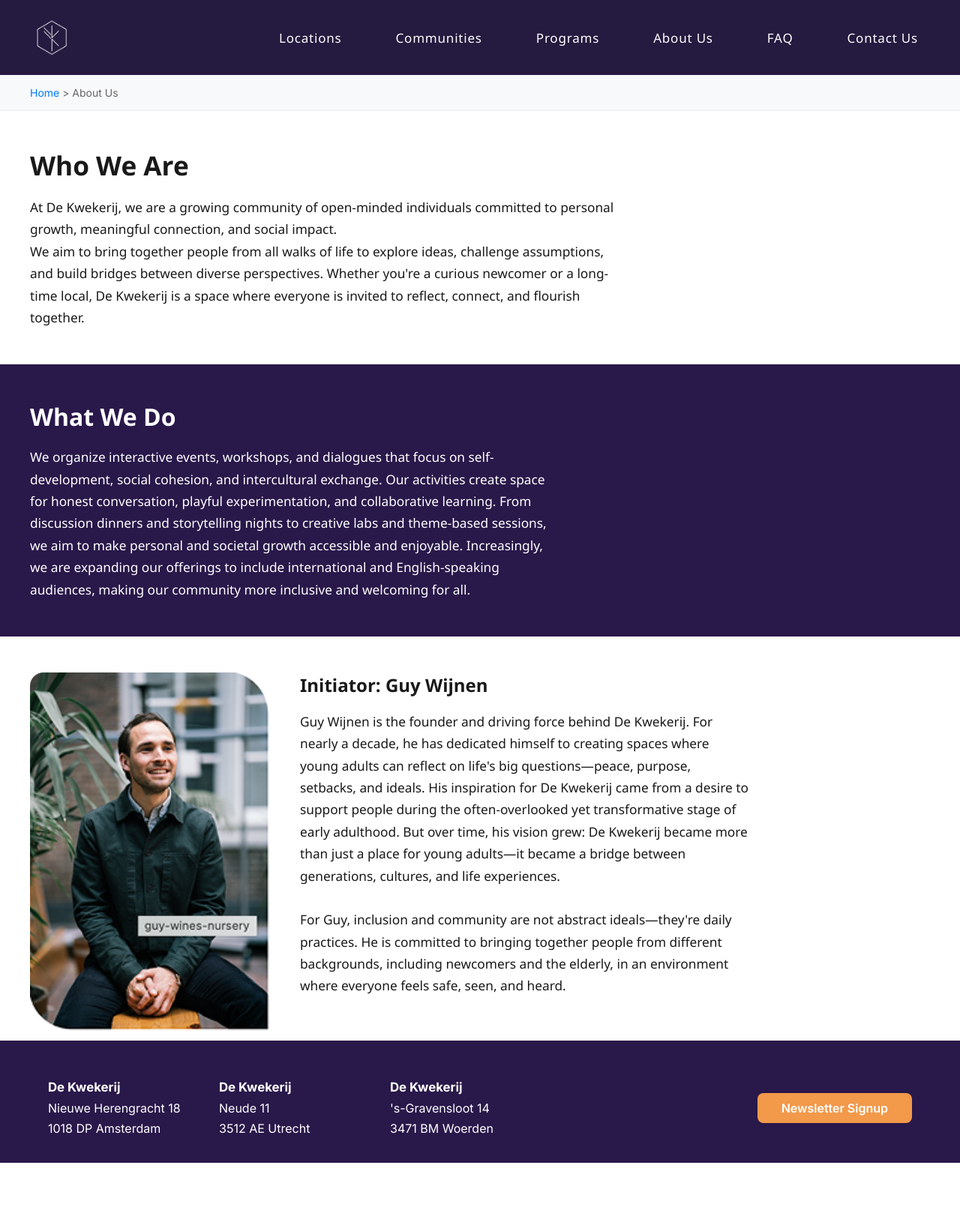
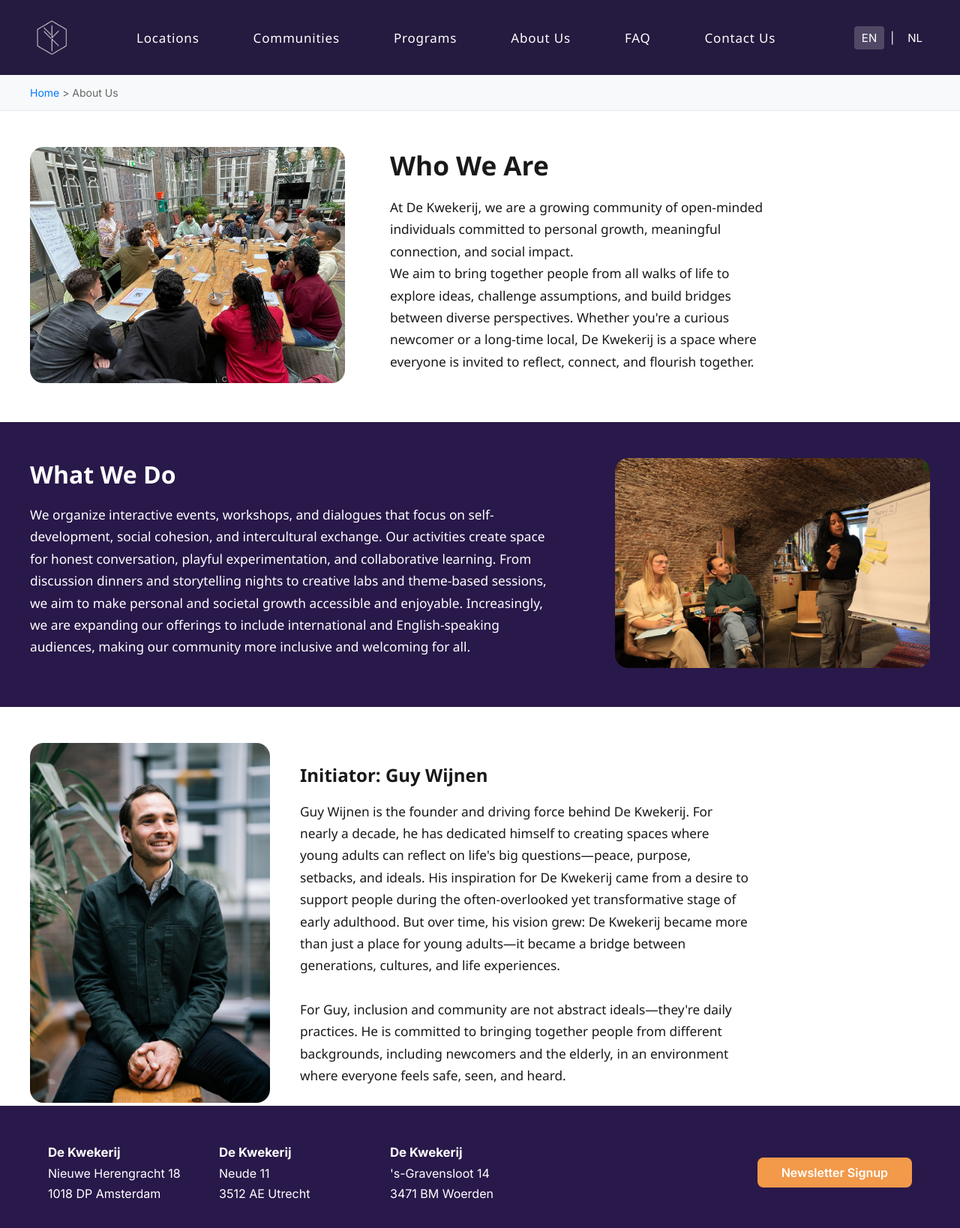
Before and after one commit to Van1shing/Project_3_Kwekerij, a Flask app: page /about in a window 1280 px wide. Shown: the whole page at 75% size. Before the commit the page ends 1551 px from the top, so only its background shows below. Run offline with Flask 3, Linux system fonts and the light colour scheme.

Commit message:
update_v1

```diff
--- a/static/css/styles.css
+++ b/static/css/styles.css
@@ -1223,3 +1223,35 @@
     line-height: 1.7;
   }
 }
+
+/* Language Switcher */
+.language-switcher {
+    display: flex;
+    align-items: center;
+    gap: 8px;
+    margin-left: 20px;
+}
+
+.language-switcher a {
+    color: white;
+    text-decoration: none;
+    font-size: 15px;
+    font-weight: 500;
+    padding: 6px 10px;
+    border-radius: 4px;
+    transition: all 0.3s ease;
+}
+
+.language-switcher a:hover {
+    background-color: rgba(255, 255, 255, 0.1);
+}
+
+.language-switcher a.active {
+    background-color: rgba(255, 255, 255, 0.2);
+}
+
+.language-switcher .divider {
+    color: white;
+    font-size: 15px;
+    font-weight: 500;
+}
--- a/templates/about.html
+++ b/templates/about.html
@@ -38,6 +38,11 @@
                 <li><a href="{{ url_for('contact') }}">Contact Us</a></li>
             </ul>
         </nav>
+        <div class="language-switcher">
+            <a href="#" class="active">EN</a>
+            <span class="divider">|</span>
+            <a href="#">NL</a>
+        </div>
     </header>
 
     <!-- Breadcrumb Navigation -->
@@ -48,25 +53,33 @@
     <!-- Main Content Section -->
     <main>
         <div class="about-section">
-            <section style="max-width: 1200px; margin: 48px auto 0 auto; padding: 0 24px;">
-                <h1 style="font-size: 2.2rem; font-weight: 700; color: #191919; margin-bottom: 18px;">Who We Are</h1>
-                <p style="font-size: 1.08rem; color: #191919; max-width: 800px; line-height: 1.7; margin-bottom: 0;">
-                    At De Kwekerij, we are a growing community of open-minded individuals committed to personal growth, meaningful connection, and social impact.<br>
-                    We aim to bring together people from all walks of life to explore ideas, challenge assumptions, and build bridges between diverse perspectives. Whether you're a curious newcomer or a long-time local, De Kwekerij is a space where everyone is invited to reflect, connect, and flourish together.
-                </p>
+            <section style="max-width: 1200px; margin: 48px auto 0 auto; padding: 0 24px; display: flex; flex-wrap: wrap; align-items: flex-start; gap: 40px;">
+                <div style="flex: 0 0 420px; max-width: 440px; align-self: flex-start;">
+                    <img src="{{ url_for('static', filename='images/about_us_2.jpg') }}" alt="About Us Image" style="width: 100%; border-radius: 18px; object-fit: cover;">
+                </div>
+                <div style="flex: 1 1 340px; min-width: 320px; max-width: 500px; margin-left: 20px;">
+                    <h1 style="font-size: 2.2rem; font-weight: 700; color: #191919; margin-bottom: 18px;">Who We Are</h1>
+                    <p style="font-size: 1.08rem; color: #191919; max-width: 800px; line-height: 1.7; margin-bottom: 0;">
+                        At De Kwekerij, we are a growing community of open-minded individuals committed to personal growth, meaningful connection, and social impact.<br>
+                        We aim to bring together people from all walks of life to explore ideas, challenge assumptions, and build bridges between diverse perspectives. Whether you're a curious newcomer or a long-time local, De Kwekerij is a space where everyone is invited to reflect, connect, and flourish together.
+                    </p>
+                </div>
             </section>
             <section style="background: #29184A; margin: 48px 0 0 0; padding: 48px 0; width: 100%;">
-                <div style="max-width: 1200px; margin: 0 auto; display: flex; flex-direction: row; align-items: flex-start; padding: 0 24px;">
+                <div style="max-width: 1200px; margin: 0 auto; display: flex; flex-direction: row; align-items: flex-start; padding: 0 24px; gap: 40px;">
                     <div style="flex: 1;">
                         <h2 style="font-size: 2rem; font-weight: 700; color: #fff; margin-bottom: 18px;">What We Do</h2>
                         <p style="font-size: 1.08rem; color: #fff; line-height: 1.7; max-width: 700px;">
                             We organize interactive events, workshops, and dialogues that focus on self-development, social cohesion, and intercultural exchange. Our activities create space for honest conversation, playful experimentation, and collaborative learning. From discussion dinners and storytelling nights to creative labs and theme-based sessions, we aim to make personal and societal growth accessible and enjoyable. Increasingly, we are expanding our offerings to include international and English-speaking audiences, making our community more inclusive and welcoming for all.
                         </p>
                     </div>
+                    <div style="flex: 0 0 420px; max-width: 440px; align-self: flex-start;">
+                        <img src="{{ url_for('static', filename='images/about_us_3.jpg') }}" alt="What We Do Image" style="width: 100%; border-radius: 18px; object-fit: cover;">
+                    </div>
                 </div>
             </section>
-            <section style="max-width: 1200px; margin: 48px auto 0 auto; padding: 0 24px; display: flex; flex-wrap: wrap; align-items: flex-start; gap: 40px;">
-                <div style="flex: 0 0 320px; max-width: 340px; align-self: flex-start;">
+            <section style="max-width: 1200px; margin: 48px auto 0 auto; padding: 0 24px; display: flex; flex-wrap: wrap; align-items: center; gap: 40px;">
+                <div style="flex: 0 0 320px; max-width: 340px; align-self: center;">
                     <img src="{{ url_for('static', filename='images/about_us_pic.png') }}" alt="Guy Wijnen - Initiator" style="width: 100%; border-radius: 18px; object-fit: cover;">
                 </div>
                 <div style="flex: 1 1 340px; min-width: 320px; max-width: 600px;">
--- a/templates/communities.html
+++ b/templates/communities.html
@@ -38,6 +38,11 @@
                 <li><a href="{{ url_for('contact') }}">Contact Us</a></li>
             </ul>
         </nav>
+        <div class="language-switcher">
+            <a href="#" class="active">EN</a>
+            <span class="divider">|</span>
+            <a href="#">NL</a>
+        </div>
     </header>
 
     <!-- Breadcrumb Navigation -->
--- a/templates/contact.html
+++ b/templates/contact.html
@@ -35,6 +35,11 @@
                 <li><a href="{{ url_for('contact') }}">Contact Us</a></li>
             </ul>
         </nav>
+        <div class="language-switcher">
+            <a href="#" class="active">EN</a>
+            <span class="divider">|</span>
+            <a href="#">NL</a>
+        </div>
     </header>
 
     <!-- Breadcrumb Navigation -->
--- a/templates/learn_more_companies.html
+++ b/templates/learn_more_companies.html
@@ -33,6 +33,11 @@
                 <li><a href="{{ url_for('contact') }}">Contact Us</a></li>
             </ul>
         </nav>
+        <div class="language-switcher">
+            <a href="#" class="active">EN</a>
+            <span class="divider">|</span>
+            <a href="#">NL</a>
+        </div>
     </header>
     <main>
         <!-- Top Title Section -->
--- a/templates/learn_more_generations.html
+++ b/templates/learn_more_generations.html
@@ -36,6 +36,11 @@
                 <li><a href="{{ url_for('contact') }}">Contact Us</a></li>
             </ul>
         </nav>
+        <div class="language-switcher">
+            <a href="#" class="active">EN</a>
+            <span class="divider">|</span>
+            <a href="#">NL</a>
+        </div>
     </header>
     <main>
         <!-- Top Banner -->
--- a/templates/learn_more_language_cafe.html
+++ b/templates/learn_more_language_cafe.html
@@ -33,6 +33,11 @@
                 <li><a href="{{ url_for('contact') }}">Contact Us</a></li>
             </ul>
         </nav>
+        <div class="language-switcher">
+            <a href="#" class="active">EN</a>
+            <span class="divider">|</span>
+            <a href="#">NL</a>
+        </div>
     </header>
     <main>
         <!-- Top Banner -->
--- a/templates/mentoring.html
+++ b/templates/mentoring.html
@@ -33,6 +33,11 @@
                 <li><a href="{{ url_for('contact') }}">Contact Us</a></li>
             </ul>
         </nav>
+        <div class="language-switcher">
+            <a href="#" class="active">EN</a>
+            <span class="divider">|</span>
+            <a href="#">NL</a>
+        </div>
     </header>
     <!-- Main content goes here -->
     <!-- Top Banner Section -->
```
Also changed, not shown: templates/faq.html (+13 -17 lines), templates/homepage.html (+20 -6 lines), templates/learn_more_blooming.html (+9 -4 lines), static/images/about_us_2.jpg (added), static/images/about_us_3.jpg (added), static/images/about_us_pic.png, static/images/homepage_main_1.jpg (added).
